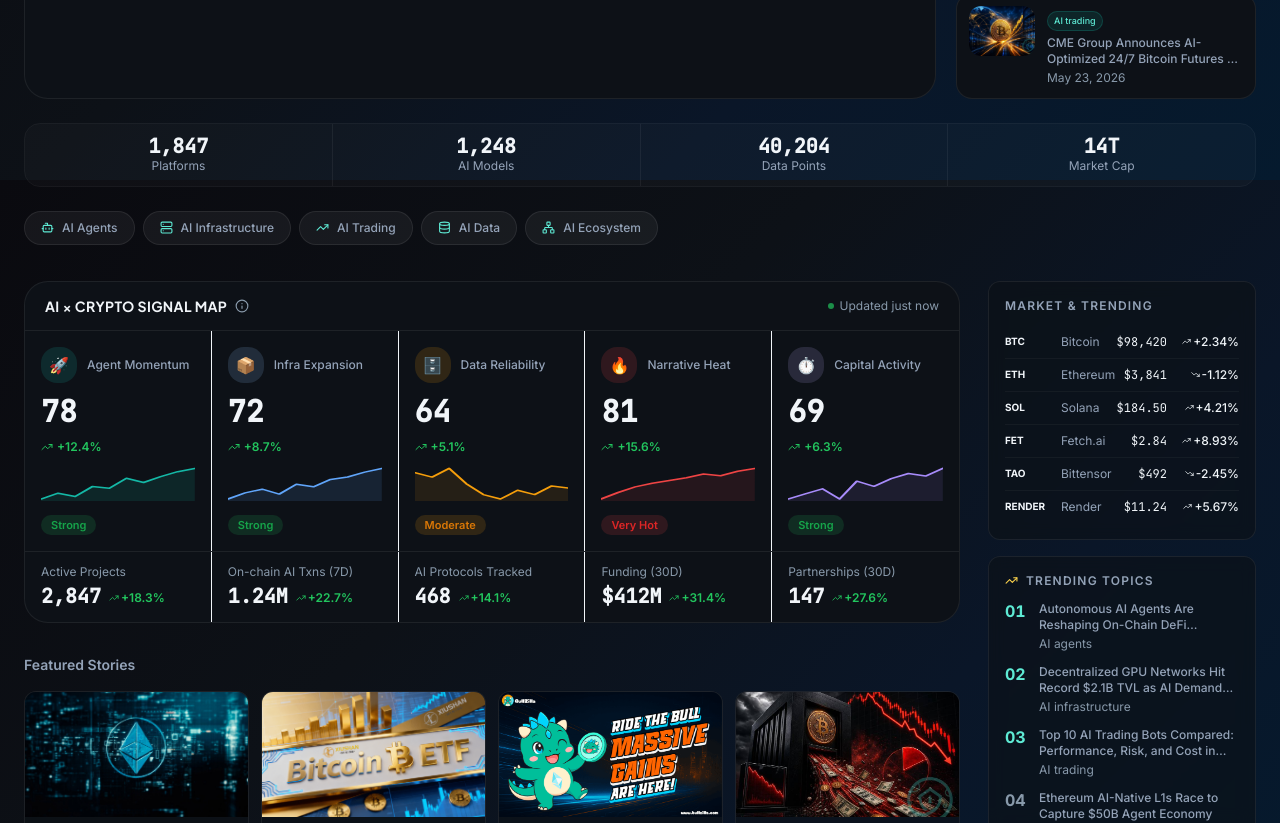
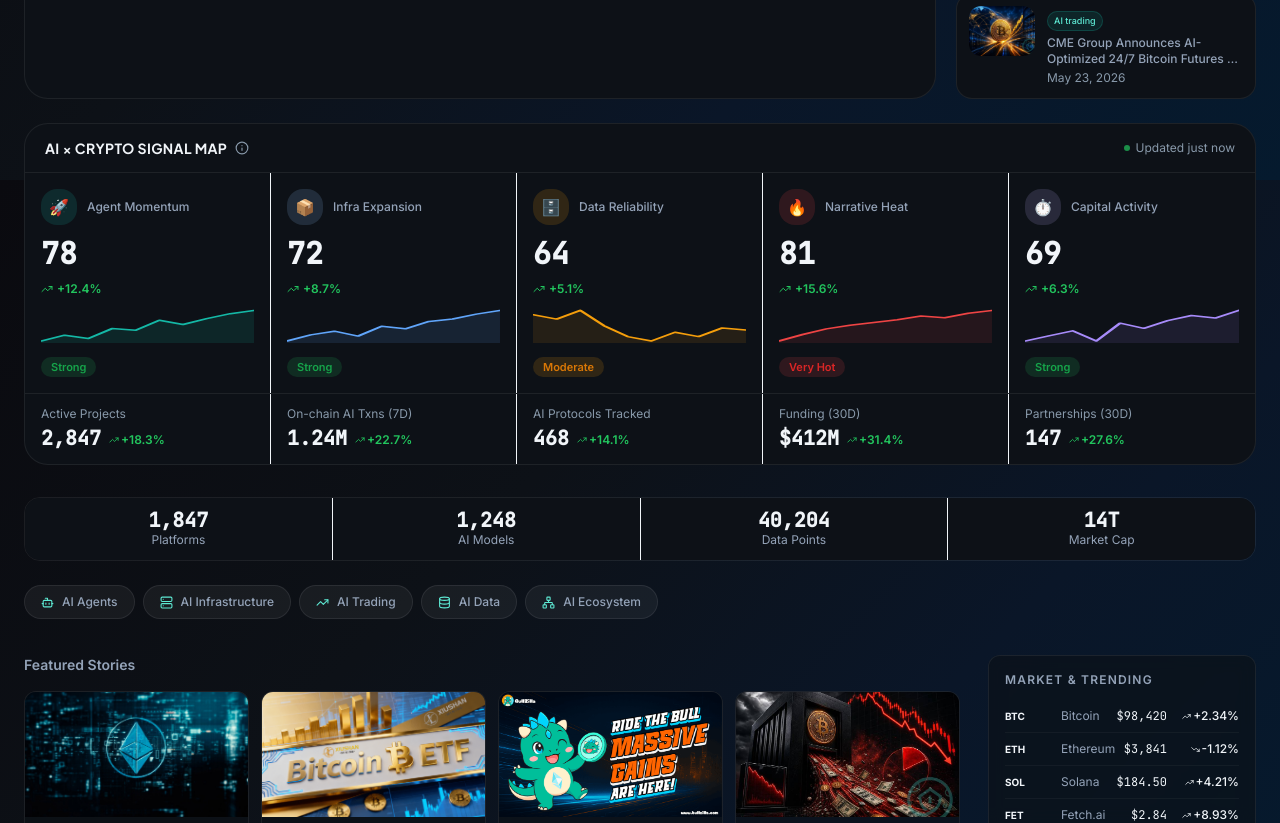
Before and after one commit to lequyn24-sudo/Aicryptocore, a Next.js app: page / in a window 1280 px wide. Shown: the part 620-1443 px from the top of the page. Built offline with nearby package versions, Linux system fonts and the light colour scheme; no server answers.

Commit message:
move: SignalMap to hero area (full-width, above platform stats)

```diff
--- a/src/app/page.tsx
+++ b/src/app/page.tsx
@@ -29,7 +29,6 @@
     .filter((a) => a.slug !== featuredArticle?.slug)
     .sort((a, b) => new Date(b.publishedAt).getTime() - new Date(a.publishedAt).getTime())
 
-  // Colored stat boxes inside hero (title → stat boxes → description order)
   const statBoxes = [
     { label: 'AI Agents',  count: allArticles.filter((a) => a.category === 'ai-agents').length + 68,        color: '#5EEAD4', bg: 'rgba(20,184,166,0.12)' },
     { label: 'Infra',      count: allArticles.filter((a) => a.category === 'ai-infrastructure').length + 44, color: '#93C5FD', bg: 'rgba(147,197,253,0.10)' },
@@ -37,7 +36,6 @@
     { label: 'Data',       count: allArticles.filter((a) => a.category === 'ai-data').length + 36,           color: '#C4B5FD', bg: 'rgba(196,181,253,0.10)' },
   ]
 
-  // Platform stats — separate row BELOW hero, ABOVE category nav (matches reference)
   const platformStats = [
     { value: '1,847', label: 'Platforms' },
     { value: '1,248', label: 'AI Models' },
@@ -60,14 +58,15 @@
         />
       )}
 
-      {/* ── PLATFORM STATS — horizontal strip, no heavy cards ── */}
-      <div className="flex items-center gap-0 mb-6 rounded-xl overflow-hidden border border-white/[0.06] divide-x divide-white/[0.06]">
+      {/* ── SIGNAL MAP — full width, part of hero area ── */}
+      <SignalMap />
+
+      {/* ── PLATFORM STATS ── */}
+      <div className="flex items-center gap-0 mb-6 rounded-xl overflow-hidden border border-glass divide-x divide-glass">
         {platformStats.map((stat) => (
-          <div key={stat.label} className="flex-1 px-5 py-3 text-center bg-white/[0.02] hover:bg-white/[0.04] transition-colors">
-            <div
-              className="text-xl font-bold leading-none text-[var(--color-text-primary)] mb-0.5"
-              style={{ fontFamily: 'var(--font-mono)' }}
-            >
+          <div key={stat.label} className="flex-1 px-5 py-3 text-center bg-surface hover:bg-surface-elevated transition-colors">
+            <div className="text-xl font-bold leading-none text-[var(--color-text-primary)] mb-0.5"
+              style={{ fontFamily: 'var(--font-mono)' }}>
               {stat.value}
             </div>
             <div className="text-xs text-[var(--color-text-secondary)] mt-0.5">{stat.label}</div>
@@ -75,24 +74,17 @@
         ))}
       </div>
 
-      {/* ── CATEGORY NAV PILLS (compact, pill-shaped) ── */}
+      {/* ── CATEGORY NAV PILLS ── */}
       <CategoryNavRow categories={mainCategories} />
 
       {/* ── MAIN 2-COL ── */}
       <div className="grid grid-cols-1 lg:grid-cols-[1fr_268px] gap-7">
-
-        {/* LEFT */}
         <div className="min-w-0">
-
-          {/* Signal Map */}
-          <SignalMap />
 
           {/* 4-col article grid */}
           {gridArticles.length > 0 && (
             <section className="mb-8">
-              <h2
-                className="text-sm font-semibold text-[var(--color-text-secondary)] mb-4"
-              >
+              <h2 className="text-sm font-semibold text-[var(--color-text-secondary)] mb-4">
                 Featured Stories
               </h2>
               <div className="grid grid-cols-2 xl:grid-cols-4 gap-3">
@@ -103,13 +95,9 @@
             </section>
           )}
 
-          {/* Projects section */}
           <ProjectsSection articles={projectArticles} />
-
-          {/* Agent Economics — radar chart + tools spotlight */}
           <AgentEconomicsSection />
 
-          {/* Category sections — 4 articles each; AI Data uses horizontal card layout */}
           {mainCategories.map((category) => {
             const articles = getArticlesByCategory(category.slug).slice(0, 4)
             const isHorizontal = category.slug === 'ai-data'
@@ -122,16 +110,13 @@
               />
             )
           })}
-
         </div>
 
-        {/* RIGHT — sticky sidebar */}
         <div className="hidden lg:block">
           <div className="sticky top-20">
             <Sidebar trendingArticles={trendingArticles} />
           </div>
         </div>
-
       </div>
     </div>
   )
```
